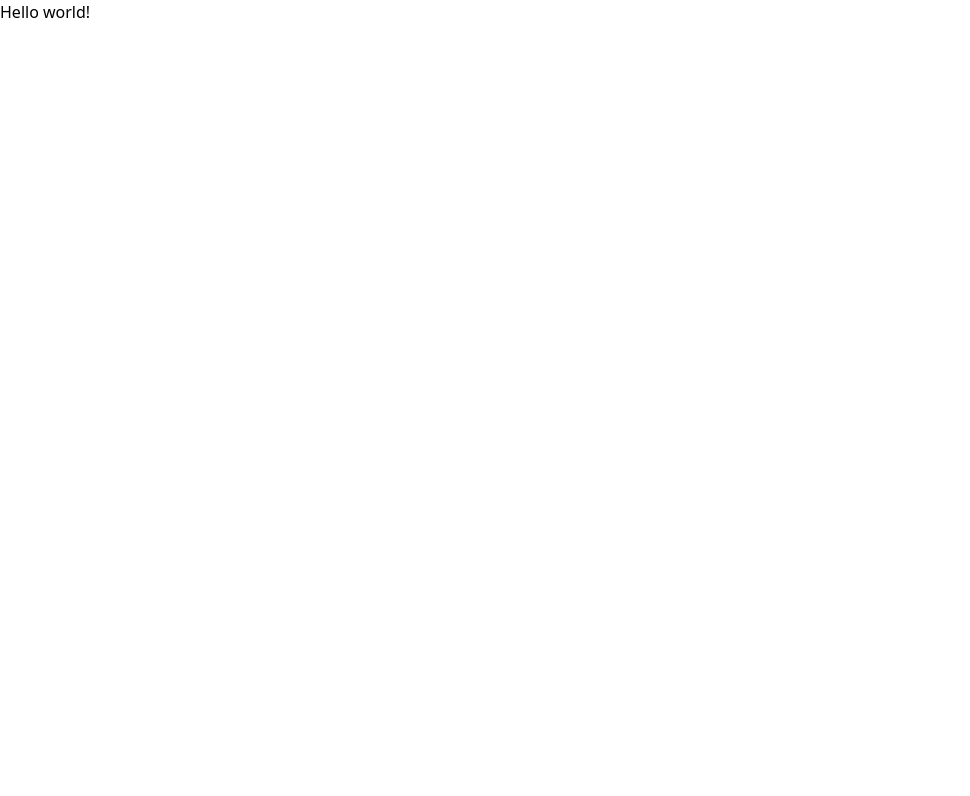
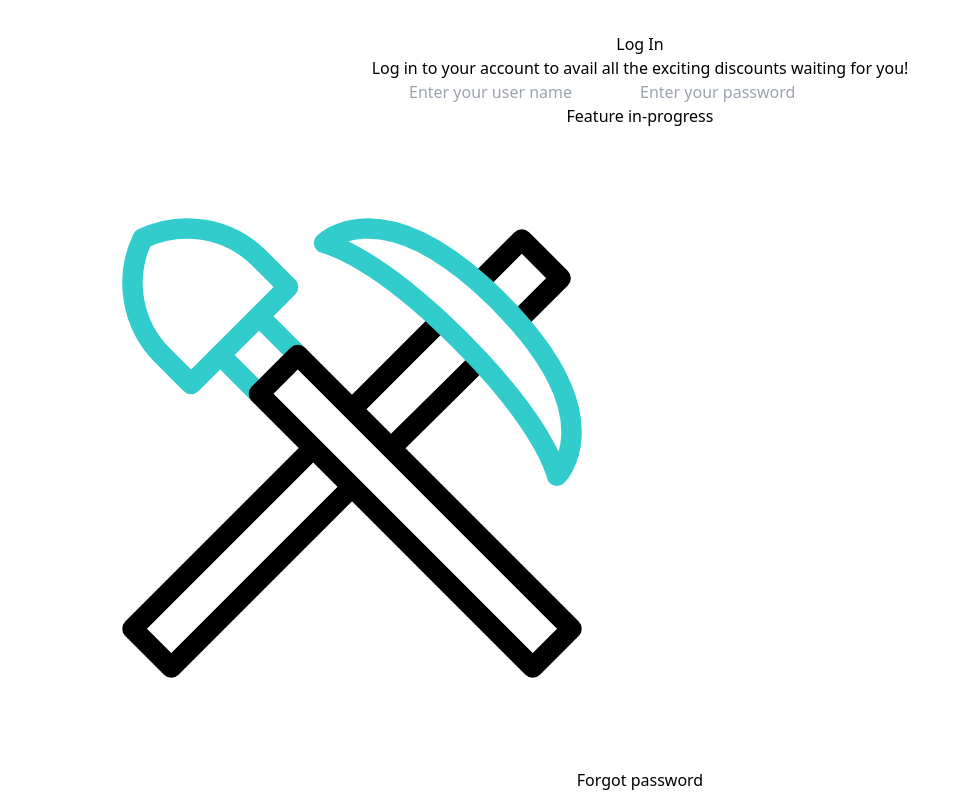
Before and after one commit to Archana1660/my-ecom-project, a React (Vite) app: page /login in a window 1280 px wide. Shown: the top 796 px of the page, without its empty margins (0-970 px from the left). Built offline with nearby package versions, Linux system fonts and the light colour scheme.

Commit message:
initial-setup:add the app .jsx file

```diff
--- a/src/App.jsx
+++ b/src/App.jsx
@@ -1,7 +1,39 @@
-export default function App() {
+import './App.css';
+import { createBrowserRouter, createRoutesFromElements, Route, RouterProvider } from 'react-router-dom';
+import { ProductsDashboardPage } from './components/pages/ProductsDashboardPage';
+import { ProductPage } from './components/pages/ProductPage';
+import { CartPage } from './components/pages/CartPage';
+import { RootLayout } from './components/templates/RootLayout';
+import { SubscribePage } from './components/pages/SubscribePage';
+import { Provider } from "react-redux"
+import store from "./store/store";
+import LoginPage from './components/pages/LoginPage';
+
+function App() {
+  const router = createBrowserRouter(createRoutesFromElements(
+    <>
+      <Route path="login" element={<LoginPage />} />
+      <Route path="/" element={<RootLayout />}>
+        {/*Dashboard is a default component */}
+        <Route index element={<ProductsDashboardPage />}></Route>
+        <Route path='/cart' element={<CartPage />}></Route>
+        <Route path='/subscribe' element={<SubscribePage />}></Route>
+        <Route path='/product/:id' element={<ProductPage />}></Route>
+        <Route path='/electronics' element={<ProductsDashboardPage category="electronics" />}></Route>
+        <Route path='/jewelery' element={<ProductsDashboardPage category="jewelery" />}></Route>
+        <Route path="/men's clothing" element={<ProductsDashboardPage category="men's clothing" />}></Route>
+        <Route path="/women's clothing" element={<ProductsDashboardPage category="women's clothing" />}></Route>
+      </Route>
+    </>
+  ))
   return (
-    <h1 className="text-3xl font-bold underline">
-      Hello world!
-    </h1>
-  )
+    <div className="App">
+      <Provider store={store}>
+        <RouterProvider router={router} />
+      </Provider>
+
+    </div>
+  );
 }
+
+export default App;
```
